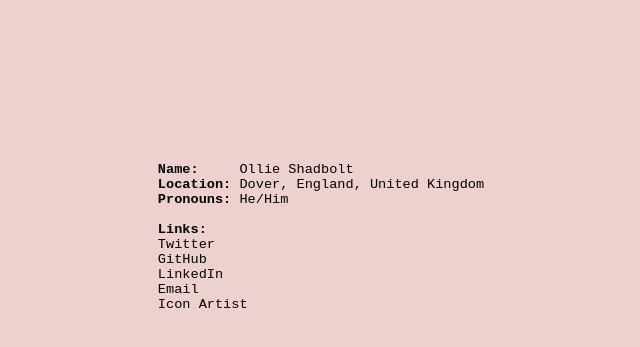
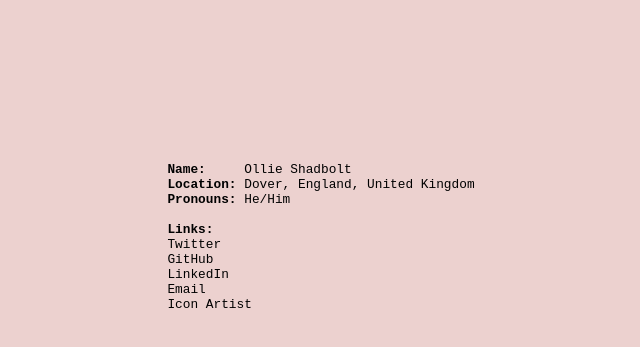
Before and after one commit to OllieShadbolt/OllieShadbolt.github.io, a plain HTML site: page index.html in a window 1280 px wide. Shown: the part 323-670 px from the top of the page, without its empty margins (319-959 px from the left). Drawn offline with Linux system fonts and the light colour scheme.

Commit message:
Update default.css

```diff
--- a/default.css
+++ b/default.css
@@ -4,7 +4,7 @@ div {
 	align-items: center;
 	display: flex;
 	font-family: "Lucida Console", Monaco, monospace;
-	font-size: 1.7vh;
+	font-size: 1.6vh;
 	height: 20%;
 	justify-content: center;
 	padding-top: 20vh;
```
